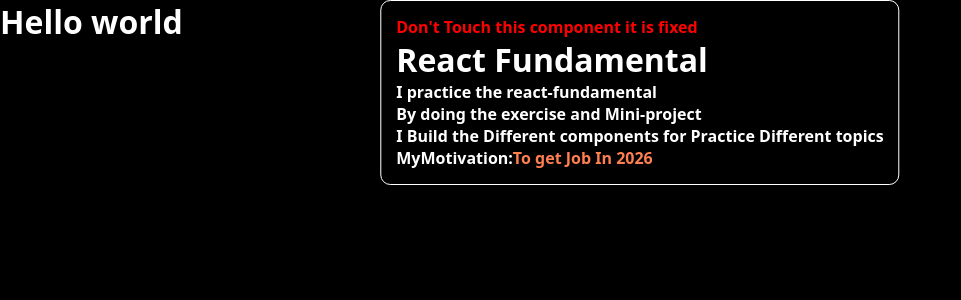
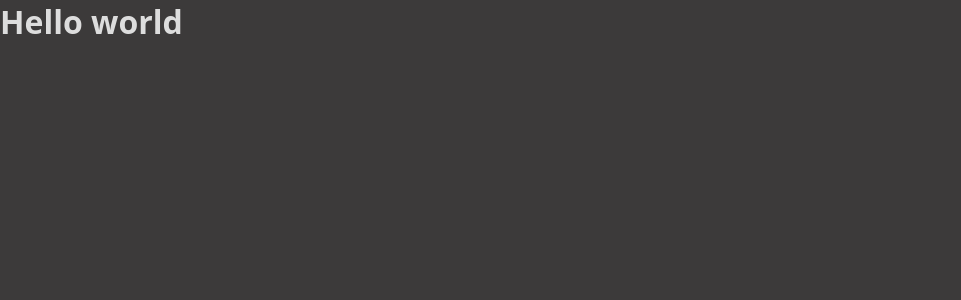
Before and after one commit to nikhildev-webapp/ReactFundamentals, a React (Vite) app: page / in a window 1280 px wide. Shown: the top 300 px of the page, without its empty margins (0-961 px from the left). Built offline with nearby package versions, Linux system fonts and the light colour scheme.

Commit message:
setup the project

```diff
--- a/src/App.jsx
+++ b/src/App.jsx
@@ -5,7 +5,7 @@
 function App() {
   return (
     <>
-      <ExerciseComponent />
+      {/* <ExerciseComponent /> */}
       {/* Add your exercise component here⬇️*/}
       <Contact/>
     </>
--- a/src/index.css
+++ b/src/index.css
@@ -5,9 +5,11 @@
   font-family: system-ui, -apple-system, BlinkMacSystemFont, "Segoe UI", Roboto,
     Oxygen, Ubuntu, Cantarell, "Open Sans", "Helvetica Neue", sans-serif;
   font-weight: bold;
-  background-color: black;
-  color: white;
-  border-color: grey;
+  background-color: rgb(60, 58, 58);
+  color:#ddd;
+  /* border-color: grey; */
+  z-index: 1;
+  overflow:hidden;
 }
 
 .card {
@@ -19,7 +21,7 @@
   padding: 20px;
   text-align: center;
   background-color: #ddd;
-  overflow: hidden;
+
 }
 
 .userIcon {
```
